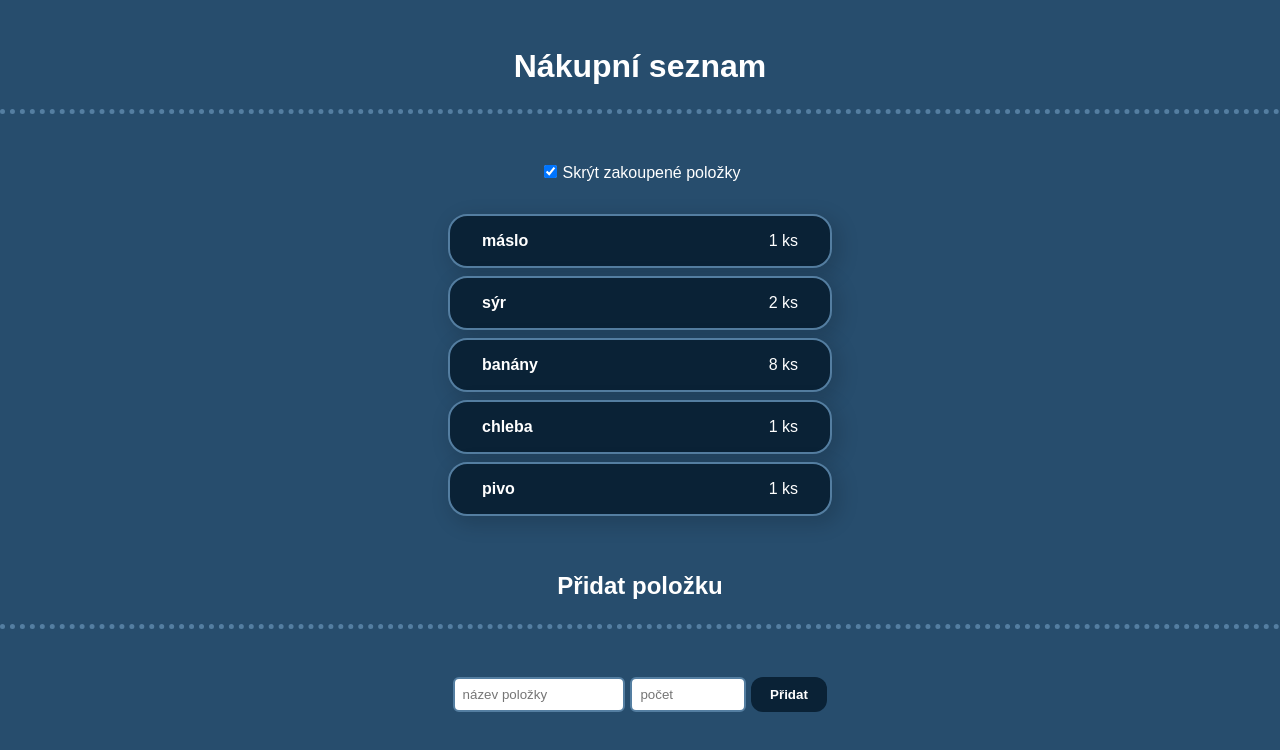
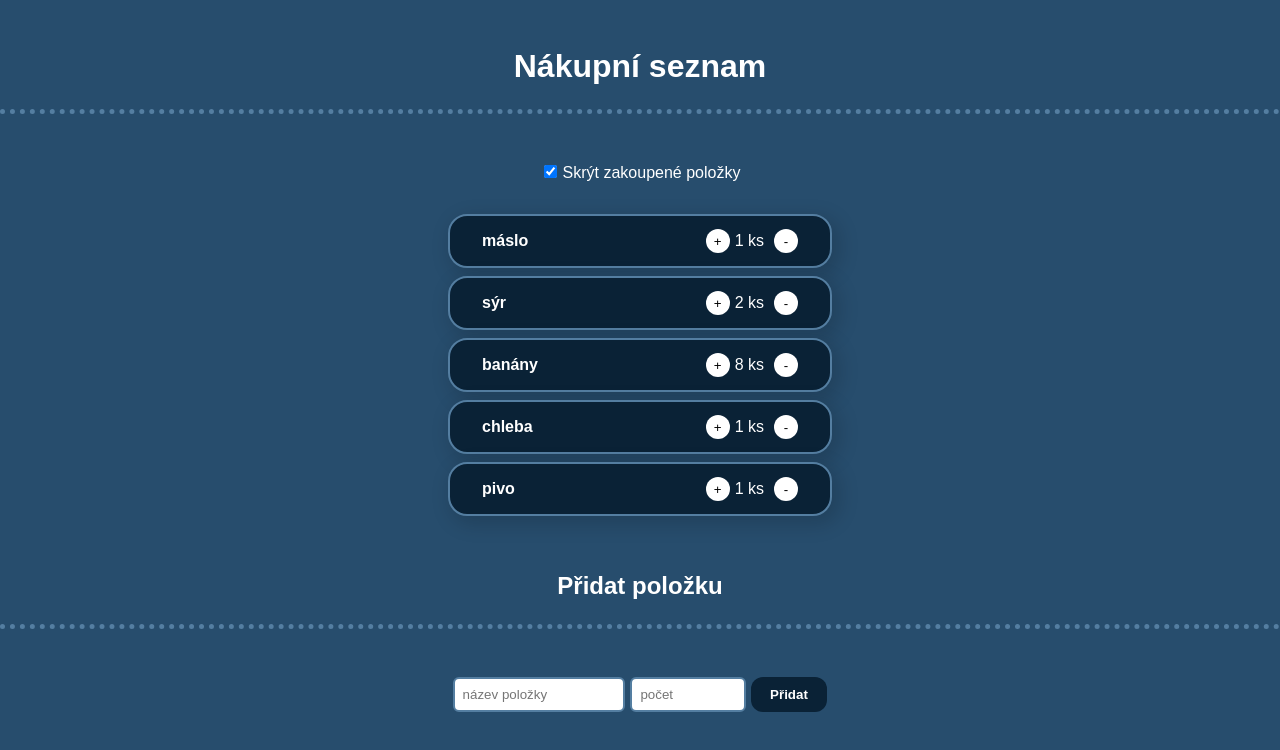
Before and after one commit to traja-traja/DAWEB_react, a React app in the folder nakupni-seznam-react/: page / in a window 1280 px wide. Shown: the top 750 px of the page. Built offline with nearby package versions, Linux system fonts and the light colour scheme.

Commit message:
almost a solution to be solved, fixed etc...

```diff
--- a/nakupni-seznam-react/src/components/ShoppingItem.css
+++ b/nakupni-seznam-react/src/components/ShoppingItem.css
@@ -30,4 +30,27 @@
 
   .polozka__nazev {
     font-weight: bold;
+    flex-grow: 2;
   }
+
+  .polozka__button {
+    border-radius: 50%;
+    width: 24px;
+    height: 24px;
+    display: inline-block;
+    margin-top: -10px;
+    position: relative;
+    top: 7px;
+    padding: 0;
+    text-align: center;
+    background-color: white;
+    border-style: none;
+    cursor: pointer;
+  }
+  .polozka__button:first-of-type {
+    margin-right: 5px;
+  }
+
+  .polozka__button:last-of-type {
+    margin-left: 10px;
+  }
--- a/nakupni-seznam-react/src/components/ShoppingItem.jsx
+++ b/nakupni-seznam-react/src/components/ShoppingItem.jsx
@@ -6,13 +6,23 @@ const ShoppingItem = (props) => {
     props.onBoughtChange(props.nazev);
   };
 
+  const handlePlusClick = () => {
+    props.onAddItemAmount(props.nazev, 1);
+  };
+
+  const handleMinusClick = () => {
+    props.onAddItemAmount(props.nazev, -1);
+  };
+
   return (
     <div
       className={props.koupeno ? "polozka polozka--koupeno" : "polozka"}
       onClick={handleClick}
     >
       <div className="polozka__nazev">{props.nazev}</div>
+      <button className="polozka__button" onClick={handlePlusClick}>+</button>
       <div className="polozka__mnozstvi">{props.mnozstvi} ks</div>
+      <button className="polozka__button" onClick={handleMinusClick}>-</button>
     </div>
   );
 };
--- a/nakupni-seznam-react/src/components/ShoppingList.jsx
+++ b/nakupni-seznam-react/src/components/ShoppingList.jsx
@@ -28,6 +28,7 @@ const ShoppingList = (props) => {
         mnozstvi={item.mnozstvi}
         koupeno={item.koupeno}
         onBoughtChange={props.onBoughtChange}
+        onAddItemAmount={props.onAddItemAmount}
       ></ShoppingItem>
     ));
   }
--- a/nakupni-seznam-react/src/index.jsx
+++ b/nakupni-seznam-react/src/index.jsx
@@ -19,6 +19,7 @@ const App = () => {
 
   const [skrytKoupene, setSkrytKoupene] = useState(true); // defaultní stav true
 
+  // @todo handlenewItemAdded ... rename
   const handleFormSubmit = (data) => {
     // nakup.push(data); // nebude fungovat
     setNakup((prevState) => {
@@ -28,8 +29,7 @@ const App = () => {
   };
 
   const handleBoughtChange = (id) => {
-    // console.log('index.jsx')
-    // console.log(id);
+    console.log('nova polozka');
     setNakup((prevState) => {
       return (
         prevState.map(polozka => {
@@ -46,6 +46,20 @@ const App = () => {
     setSkrytKoupene(filterHidden)
   };
 
+  const handleAddItemAmount = (id, amount) => {
+    console.log('zmena mnozstvi');
+    setNakup((prevState) => {
+      return (
+        prevState.map(polozka => {
+          if (id === polozka.nazev) {
+            polozka.mnozstvi += amount;
+          }
+          return polozka;
+        })
+      );
+    });
+  };
+
   return (
     <div>
       <header>
@@ -60,6 +74,7 @@ const App = () => {
           nakup={nakup}
           skrytKoupene={skrytKoupene}
           onBoughtChange={handleBoughtChange}
+          onAddItemAmount={handleAddItemAmount}
         />
         <div>
           <h2>Přidat položku</h2>
```
